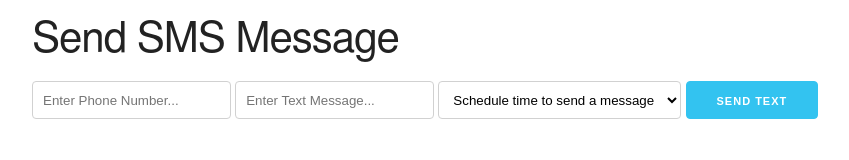
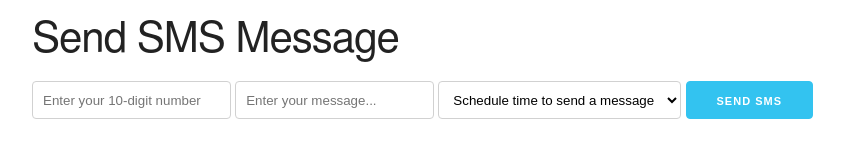
Before and after one commit to wisesand/twilio-sms, a website: page views/index.html in a window 1280 px wide. Shown: the full height of the page, 128-977 px from the left. Drawn offline with nearby package versions, Linux system fonts and the light colour scheme; no server answers; files whose address does not match are found by name.

Commit message:
some fixes

```diff
--- a/server.js
+++ b/server.js
@@ -36,7 +36,7 @@ app.post("/", (req, res) => {
     .create({
       body: text,
       from: "+12563986239",
-      to: `+${number}`
+      to: `+91${number}`
     })
     .then((message) => console.log(message.sid))
     .done();
--- a/views/index.html
+++ b/views/index.html
@@ -17,13 +17,13 @@
         type="tel"
         name="number"
         id="number"
-        placeholder="Enter Phone Number..."
+        placeholder="Enter your 10-digit number"
       />
       <input
         type="text"
         name="msg"
         id="msg"
-        placeholder="Enter Text Message..."
+        placeholder="Enter your message..."
       />
       <select name="schedule" id="schedule">
         <option value="0">Schedule time to send a message</option>
@@ -34,7 +34,7 @@
       <input
         type="button"
         id="button"
-        value="Send Text"
+        value="Send SMS"
         class="button button-primary"
       />
       <p class="response"></p>
```
Also changed, not shown: README.md.
